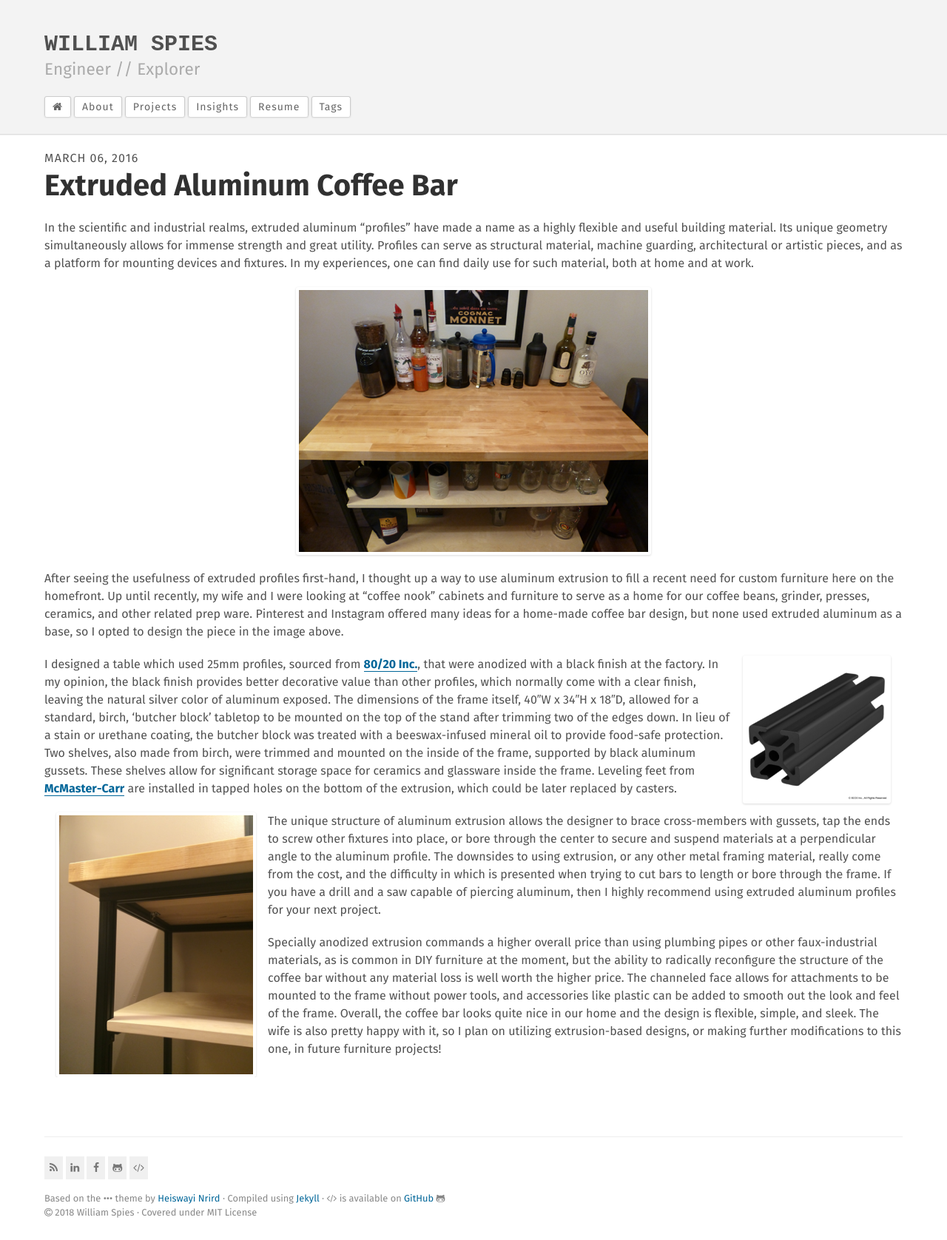
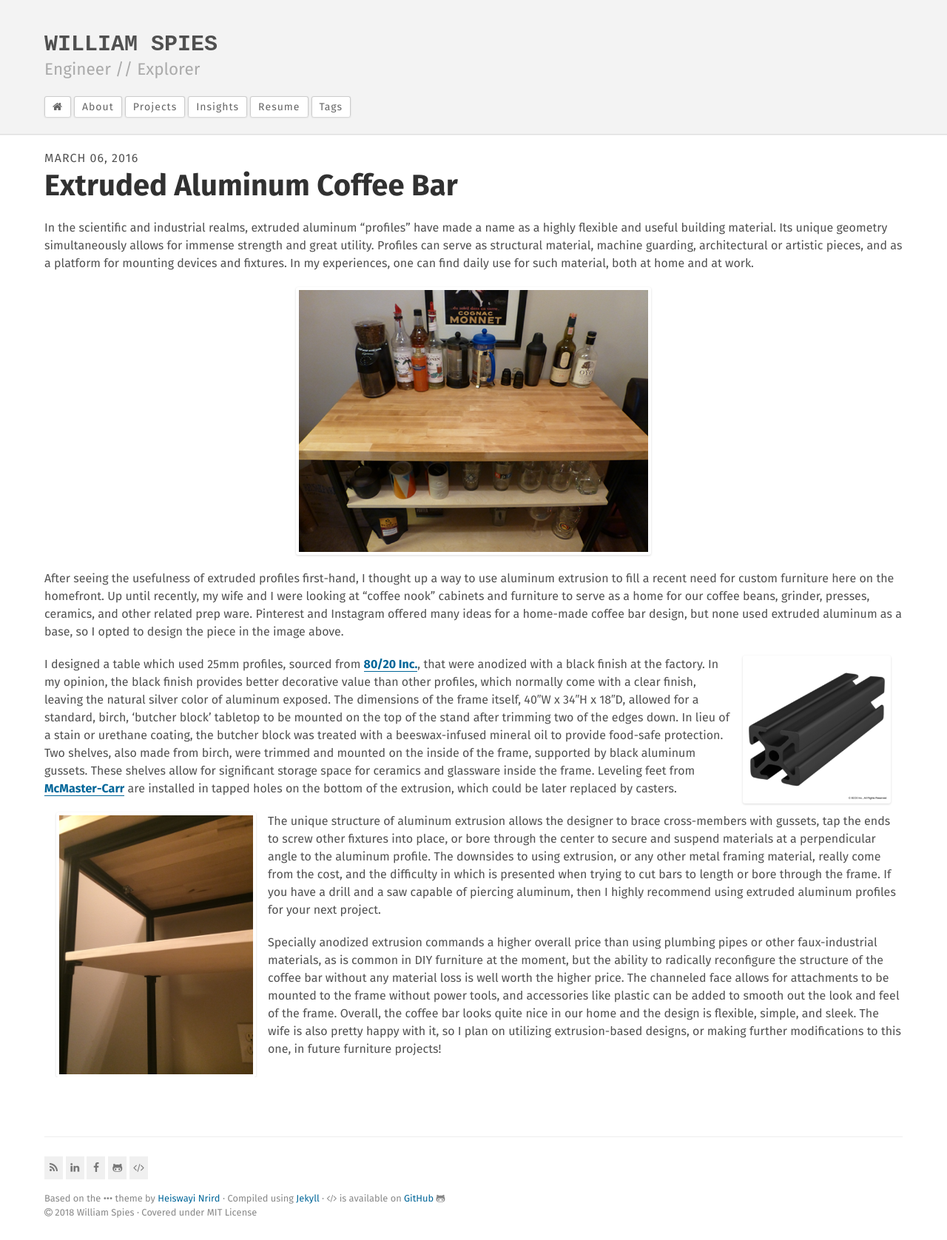
Before and after one commit to spieswl/spieswl.github.io, a Jekyll site: the page built from _projects/2016-03-06-aluminum-coffee-bar.md, in a window 1280 px wide. Shown: the whole page at 74% size. Built offline with Jekyll 4.4.1, drawn with Linux system fonts in a browser that asks for light colours.

Commit message:
Updated picture 003 in my coffee bar projects.

```diff
--- a/_projects/2016-03-06-aluminum-coffee-bar.md
+++ b/_projects/2016-03-06-aluminum-coffee-bar.md
@@ -21,7 +21,7 @@ After seeing the usefulness of extruded profiles first-hand, I thought up a way
 
 I designed a table which used 25mm profiles, sourced from **[80/20 Inc.](https://8020.net/)**, that were anodized with a black finish at the factory. In my opinion, the black finish provides better decorative value than other profiles, which normally come with a clear finish, leaving the natural silver color of aluminum exposed. The dimensions of the frame itself, 40″W x 34″H x 18″D, allowed for a standard, birch, ‘butcher block’ tabletop to be mounted on the top of the stand after trimming two of the edges down. In lieu of a stain or urethane coating, the butcher block was treated with a beeswax-infused mineral oil to provide food-safe protection. Two shelves, also made from birch, were trimmed and mounted on the inside of the frame, supported by black aluminum gussets. These shelves allow for significant storage space for ceramics and glassware inside the frame. Leveling feet from **[McMaster-Carr](https://www.mcmaster.com/)** are installed in tapped holes on the bottom of the extrusion, which could be later replaced by casters.
 
-<img src="{{ site.url }}/{{ site.project_assets }}/{{ page.folders.images }}/P003.png" style="width:270px; padding:4px 4px 4px 4px; margin:0px 16px 0px 16px; float:left">
+<img src="{{ site.url }}/{{ site.project_assets }}/{{ page.folders.images }}/P003.jpg" style="width:270px; padding:4px 4px 4px 4px; margin:0px 16px 0px 16px; float:left">
 
 The unique structure of aluminum extrusion allows the designer to brace cross-members with gussets, tap the ends to screw other fixtures into place, or bore through the center to secure and suspend materials at a perpendicular angle to the aluminum profile. The downsides to using extrusion, or any other metal framing material, really come from the cost, and the difficulty in which is presented when trying to cut bars to length or bore through the frame. If you have a drill and a saw capable of piercing aluminum, then I highly recommend using extruded aluminum profiles for your next project.
 
```
Also changed, not shown: assets/images/projects/coffee-bar/P003.jpg (added), assets/images/projects/coffee-bar/P003.png (deleted).
